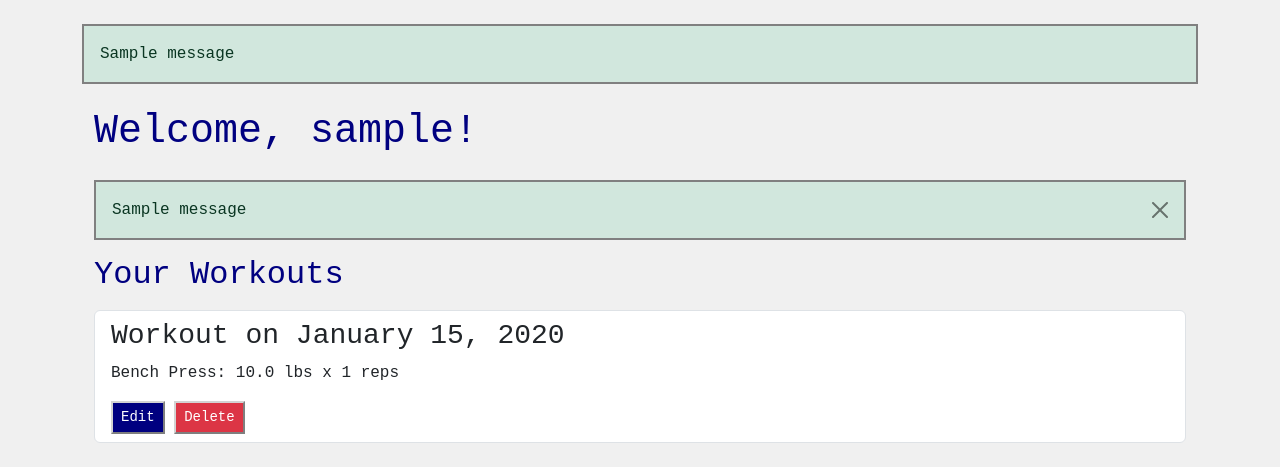
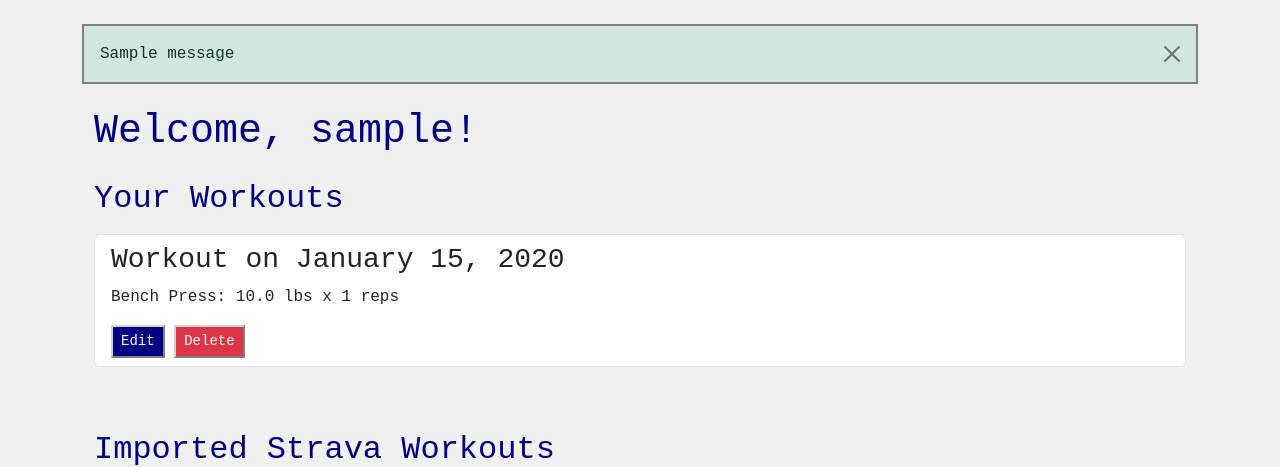
Before and after one commit to beep13/dumbSimpleLiftingCompetition, a Flask app: page /user_profile in a window 1280 px wide. Shown: the part 58-525 px from the top of the page. Run offline with Flask 3, Linux system fonts and the light colour scheme; the visitor is signed in with stand-in values (Sample User, id 1); tables that the repository leaves empty hold one stand-in row (values such as "Sample post"); one stand-in notice (Sample message) is shown.

Commit message:
remove flash messages from user profile, keep only in base

```diff
--- a/templates/base.html
+++ b/templates/base.html
@@ -65,13 +65,13 @@
       {% with messages = get_flashed_messages(with_categories=true) %}
         {% if messages %}
             {% for category, message in messages %}
-                    <div class="alert alert-{{ category }}" role="alert">
+                <div class="alert alert-{{ category }} alert-dismissible fade show" role="alert">
                     {{ message }}
+                    <button type="button" class="btn-close" data-bs-dismiss="alert" aria-label="Close"></button>
                 </div>
             {% endfor %}
             {% endif %}
         {% endwith %}
-
       {% block content %}{% endblock %}
     </div>
 
--- a/templates/user_profile.html
+++ b/templates/user_profile.html
@@ -5,18 +5,6 @@
 {% block content %}
 <div class="container mt-4">
     <h1 class="mb-4">Welcome, {{ user.username }}!</h1>
-
-    {% with messages = get_flashed_messages(with_categories=true) %}
-        {% if messages %}
-            {% for category, message in messages %}
-                <div class="alert alert-{{ category }} alert-dismissible fade show" role="alert">
-                    {{ message }}
-                    <button type="button" class="btn-close" data-bs-dismiss="alert" aria-label="Close"></button>
-                </div>
-            {% endfor %}
-        {% endif %}
-    {% endwith %}
-
     <section id="workouts">
         <h2 class="mb-3">Your Workouts</h2>
         {% if workouts %}
```
Lines whose indentation alone changed are shown as unchanged.
